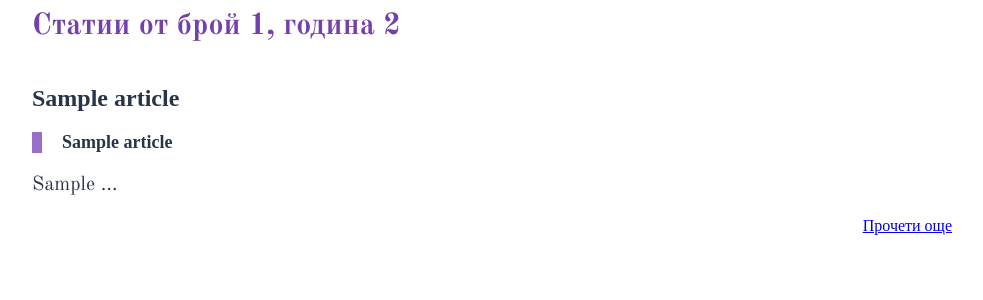
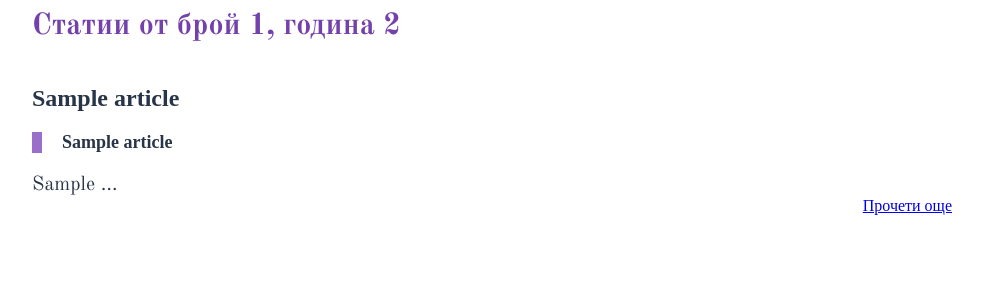
Before and after one commit to osvedomitel/website, a Django app: page /2020/01/ in a window 1280 px wide. Shown: the part 217-517 px from the top of the page, without its empty margins (148-1131 px from the left). Run offline with Django 3.2, Linux system fonts and the light colour scheme; tables that the repository leaves empty hold one stand-in row (values such as "Sample post"); style sheets or scripts are compiled from the project's sources.

Commit message:
remove p tags margin

```diff
--- a/static/src/article.less
+++ b/static/src/article.less
@@ -17,6 +17,10 @@
     .article__text {
         max-width: 740px;
         margin: 0 auto;
+
+        p {
+            margin: 0;
+        }
     }
 
     .article__aside {
--- a/static/src/page.less
+++ b/static/src/page.less
@@ -41,6 +41,10 @@
         margin: 50px 0 0 0;
         border-top: 3px solid lighten(@purple, 45%);
 
+        p {
+            margin: 0;
+        }
+
         &:nth-child(1) {
             margin: 10px 0 0 0;
             border: none;
```
